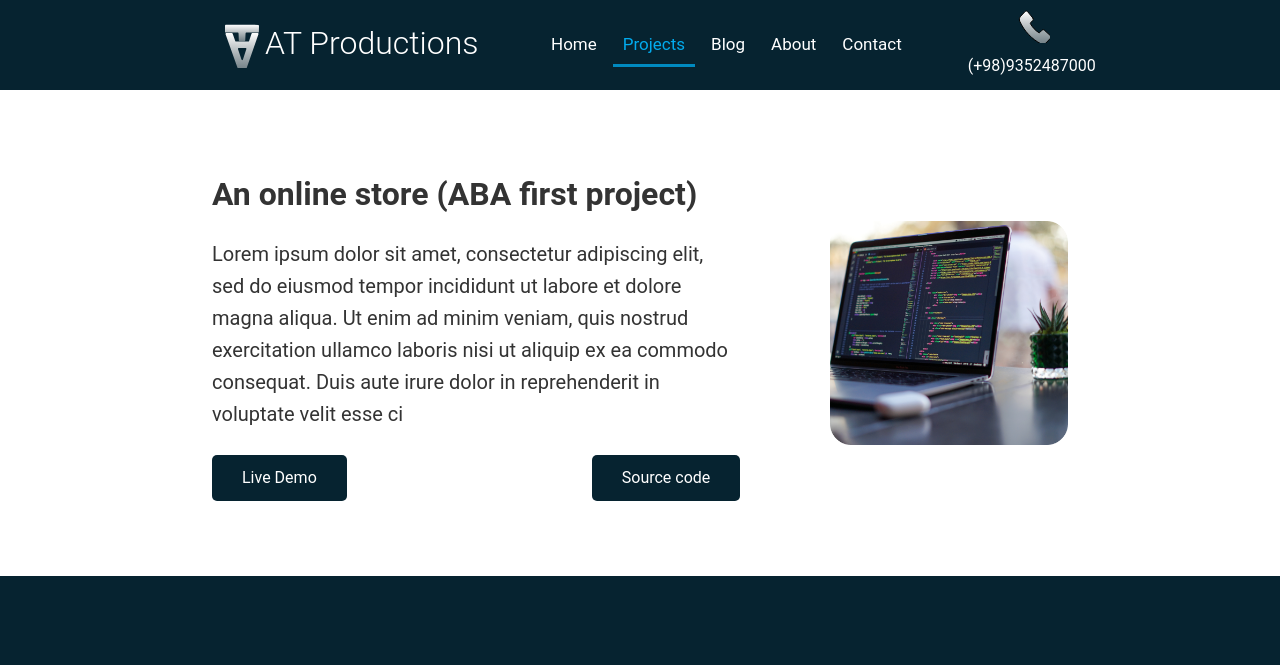
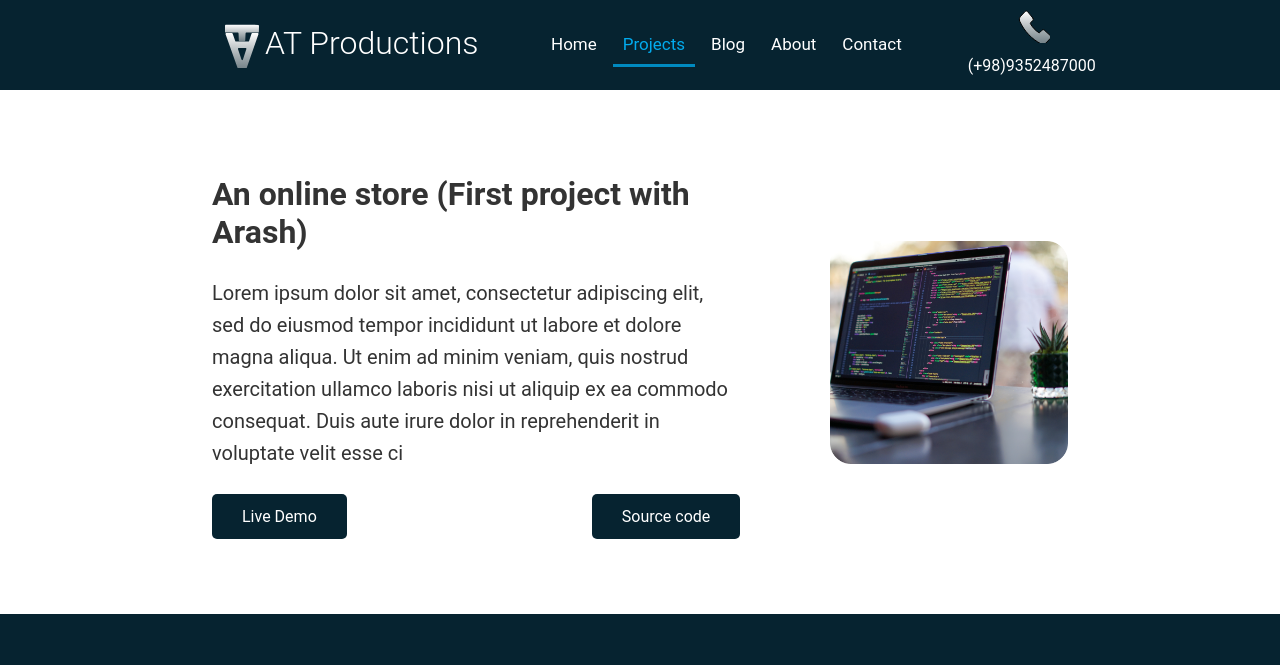
Before and after one commit to Mastle/at-productions-website, a plain HTML site: page projects.html in a window 1280 px wide. Shown: the top 665 px of the page. Drawn offline with Linux system fonts and the light colour scheme; files that its build step writes are made by us from their sources; files whose address does not match are found by name.

Commit message:
project name change

```diff
--- a/projects.html
+++ b/projects.html
@@ -40,7 +40,7 @@
      <div class="container container--visible">
         <div class="project-showcase-wrapper flex">
             <div class="project-sum">
-                <h1>An online store (ABA first project)</h1>
+                <h1>An online store (First project with Arash)</h1>
                 <p>Lorem ipsum dolor sit amet, consectetur adipiscing elit, sed do eiusmod tempor incididunt ut labore et dolore magna aliqua. Ut enim ad minim veniam, quis nostrud exercitation ullamco laboris nisi ut aliquip ex ea commodo consequat. Duis aute irure dolor in reprehenderit in voluptate velit esse ci</p>
                 <div class="project-button-wrapper flex">
                     <a href="contact.html" class="btn project-btn-dark-blue">
```
